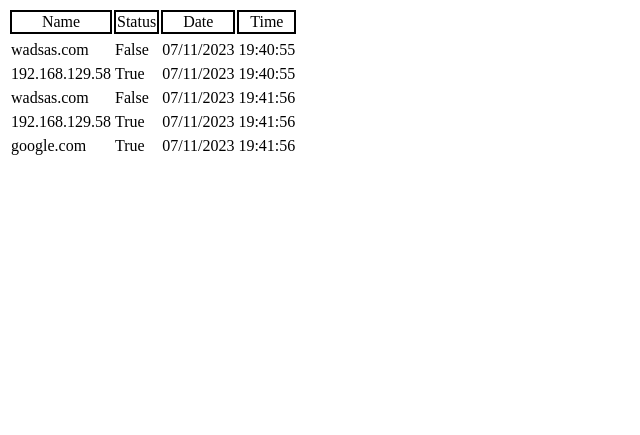
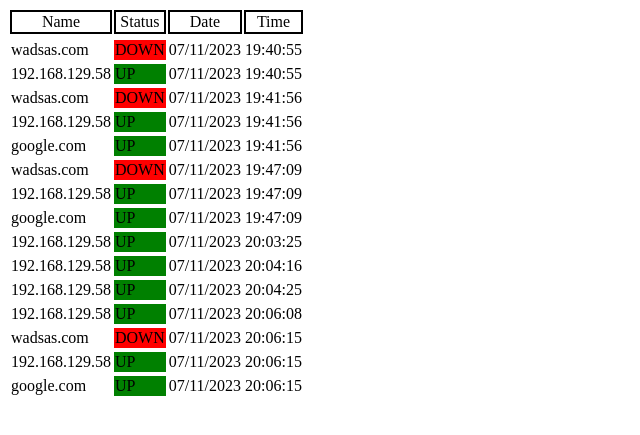
Before and after one commit to Kami6c/serverStatus, a Flask app: page / in a window 1280 px wide. Shown: the top 435 px of the page, without its empty margins (0-640 px from the left). Run offline with Flask 3, Linux system fonts and the light colour scheme.

Commit message:
add up/down in index.html

```diff
--- a/main.py
+++ b/main.py
@@ -1,4 +1,5 @@
 import sys
+
 from modes import shellMode, interactiveMode
 
 if len(sys.argv) > 1:
--- a/pingAll.py
+++ b/pingAll.py
@@ -22,7 +22,7 @@
 
 def pingAllServs():
     getJson()
-    for serv in servNames_to_scan: # im getting [{"192.168.129.58": {"Status": true, "Date": "07/11/2023", "Time": "19:19:46"}}]
+    for serv in servNames_to_scan:
         check = myping(serv)
         getJsonServInfo()
         addServerInfo(serv, check)
--- a/servInfo.json
+++ b/servInfo.json
@@ -1 +1 @@
-[{"wadsas.com": {"Status": false, "Date": "07/11/2023", "Time": "19:40:55"}}, {"192.168.129.58": {"Status": true, "Date": "07/11/2023", "Time": "19:40:55"}}, {"wadsas.com": {"Status": false, "Date": "07/11/2023", "Time": "19:41:56"}}, {"192.168.129.58": {"Status": true, "Date": "07/11/2023", "Time": "19:41:56"}}, {"google.com": {"Status": true, "Date": "07/11/2023", "Time": "19:41:56"}}]
+[{"wadsas.com": {"Status": false, "Date": "07/11/2023", "Time": "19:40:55"}}, {"192.168.129.58": {"Status": true, "Date": "07/11/2023", "Time": "19:40:55"}}, {"wadsas.com": {"Status": false, "Date": "07/11/2023", "Time": "19:41:56"}}, {"192.168.129.58": {"Status": true, "Date": "07/11/2023", "Time": "19:41:56"}}, {"google.com": {"Status": true, "Date": "07/11/2023", "Time": "19:41:56"}}, {"wadsas.com": {"Status": false, "Date": "07/11/2023", "Time": "19:47:09"}}, {"192.168.129.58": {"Status": true, "Date": "07/11/2023", "Time": "19:47:09"}}, {"google.com": {"Status": true, "Date": "07/11/2023", "Time": "19:47:09"}}, {"192.168.129.58": {"Status": true, "Date": "07/11/2023", "Time": "20:03:25"}}, {"192.168.129.58": {"Status": true, "Date": "07/11/2023", "Time": "20:04:16"}}, {"192.168.129.58": {"Status": true, "Date": "07/11/2023", "Time": "20:04:25"}}, {"192.168.129.58": {"Status": true, "Date": "07/11/2023", "Time": "20:06:08"}}, {"wadsas.com": {"Status": false, "Date": "07/11/2023", "Time": "20:06:15"}}, {"192.168.129.58": {"Status": true, "Date": "07/11/2023", "Time": "20:06:15"}}, {"google.com": {"Status": true, "Date": "07/11/2023", "Time": "20:06:15"}}]
--- a/serverInfo.py
+++ b/serverInfo.py
@@ -1,4 +1,3 @@
-import servers
 from dateNtime import getDate, getTime
 import json
 
@@ -14,7 +13,7 @@
     curr_date = getDate()
     curr_time = getTime()
     template[host] = {"Status":check, "Date":curr_date, "Time":curr_time}
-    server_info.append(template)#adds to template
+    server_info.append(template)
 
 def printServerInfo():
     for item in server_info:
--- a/templates/index.html
+++ b/templates/index.html
@@ -11,6 +11,13 @@
         .center-td {
             text-align: center;
             border: 2px solid black;
+        }
+
+        #up{
+            background-color: green;
+        }
+        #down{
+            background-color: red;
         }
     </style>
 </head>
@@ -36,7 +43,13 @@
             {%for key, value in serv.items()%}
                 <td>{{key}}</td>
                 {%for inner_key, inner_value in value.items()-%}
-                        <td>{{ inner_value }}</td>
+                                {%if inner_value == False%}
+                                    <td id="down">DOWN</td>
+                                {%elif inner_value == True%}
+                                    <td id="up">UP</td>
+                                {%else%}
+                                    <td>{{ inner_value }}</td>
+                                {%endif%}
                         {%- endfor%}
                 {%- endfor%}
         {%- endfor%}
```
Also changed, not shown: modes.py (+4 -4 lines).
